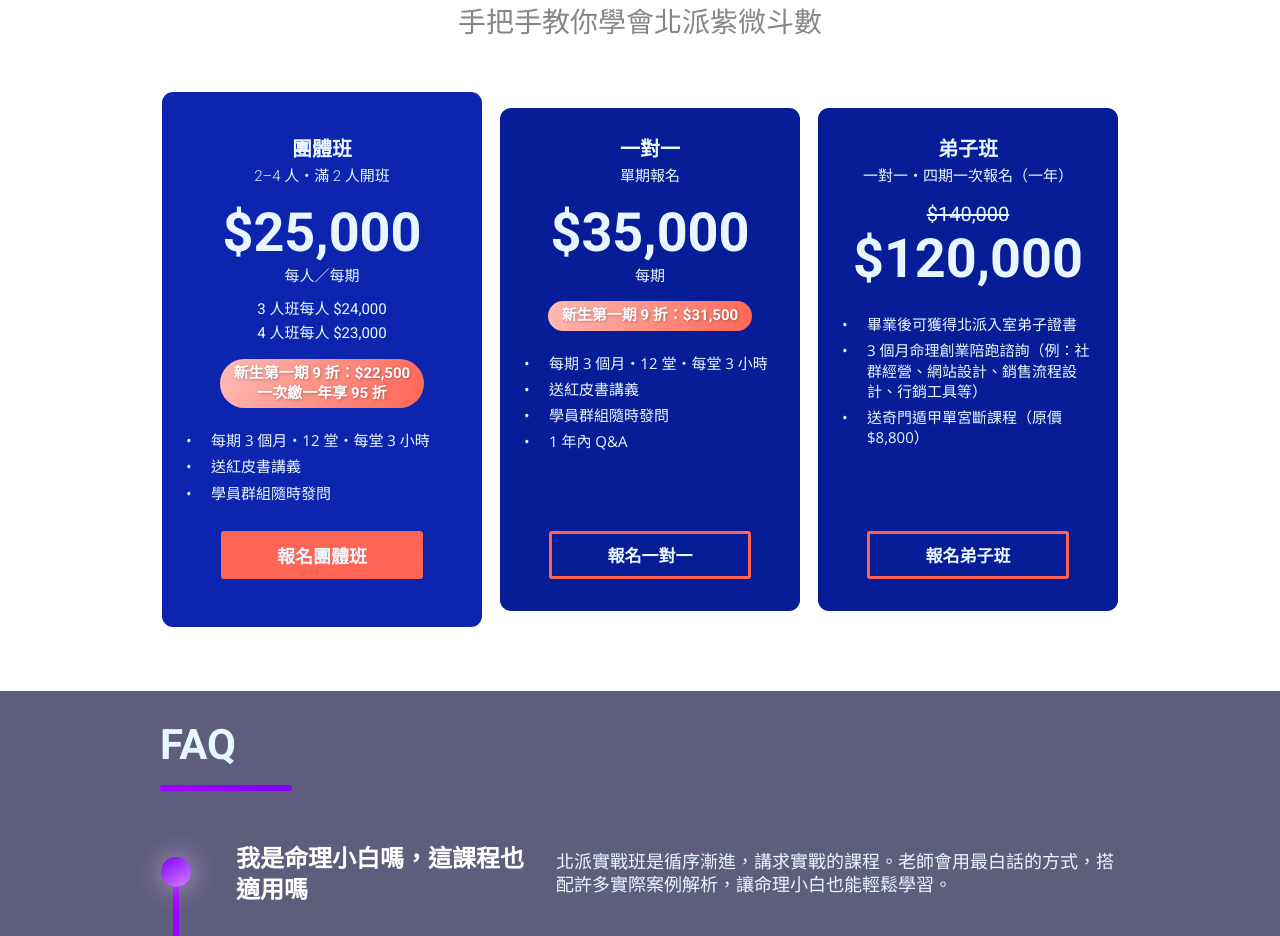
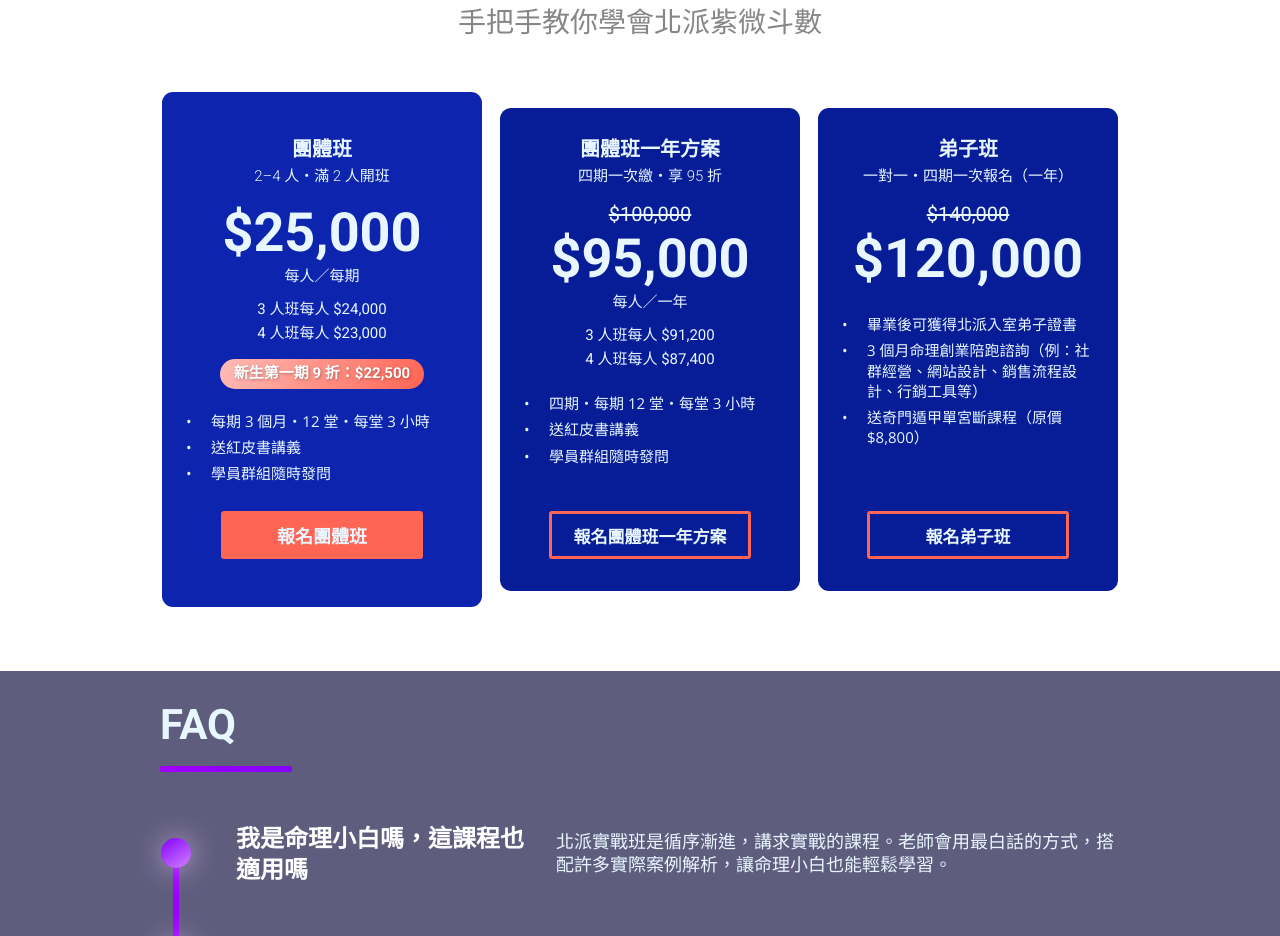
Before and after one commit to aiagent3000-alt/ziwei, a plain HTML site: page index.html in a window 1280 px wide. Shown: the part 5769-6705 px from the top of the page. Drawn offline with nearby package versions, Linux system fonts and the light colour scheme.

Commit message:
一對一改成團體班一年方案 95 折

```diff
--- a/index.html
+++ b/index.html
@@ -402,7 +402,7 @@ a{color:inherit;text-decoration:none}
         <p class="plan-price">$25,000</p>
         <p class="plan-unit">每人／每期</p>
         <p class="plan-tiers">3 人班每人 $24,000<br>4 人班每人 $23,000</p>
-        <p class="plan-new">新生第一期 9 折：$22,500<br>一次繳一年享 95 折</p>
+        <p class="plan-new">新生第一期 9 折：$22,500</p>
         <ul class="plan-list">
           <li>每期 3 個月・12 堂・每堂 3 小時</li>
           <li>送紅皮書講義</li>
@@ -411,18 +411,18 @@ a{color:inherit;text-decoration:none}
         <a class="plan-btn">報名團體班</a>
       </div>
       <div class="plan">
-        <p class="plan-name">一對一</p>
-        <p class="plan-note">單期報名</p>
-        <p class="plan-price">$35,000</p>
-        <p class="plan-unit">每期</p>
-        <p class="plan-new">新生第一期 9 折：$31,500</p>
+        <p class="plan-name">團體班一年方案</p>
+        <p class="plan-note">四期一次繳・享 95 折</p>
+        <p class="plan-was">$100,000</p>
+        <p class="plan-price">$95,000</p>
+        <p class="plan-unit">每人／一年</p>
+        <p class="plan-tiers">3 人班每人 $91,200<br>4 人班每人 $87,400</p>
         <ul class="plan-list">
-          <li>每期 3 個月・12 堂・每堂 3 小時</li>
+          <li>四期・每期 12 堂・每堂 3 小時</li>
           <li>送紅皮書講義</li>
           <li>學員群組隨時發問</li>
-          <li>1 年內 Q&amp;A</li>
         </ul>
-        <a class="plan-btn">報名一對一</a>
+        <a class="plan-btn">報名團體班一年方案</a>
       </div>
       <div class="plan">
         <p class="plan-name">弟子班</p>
```
